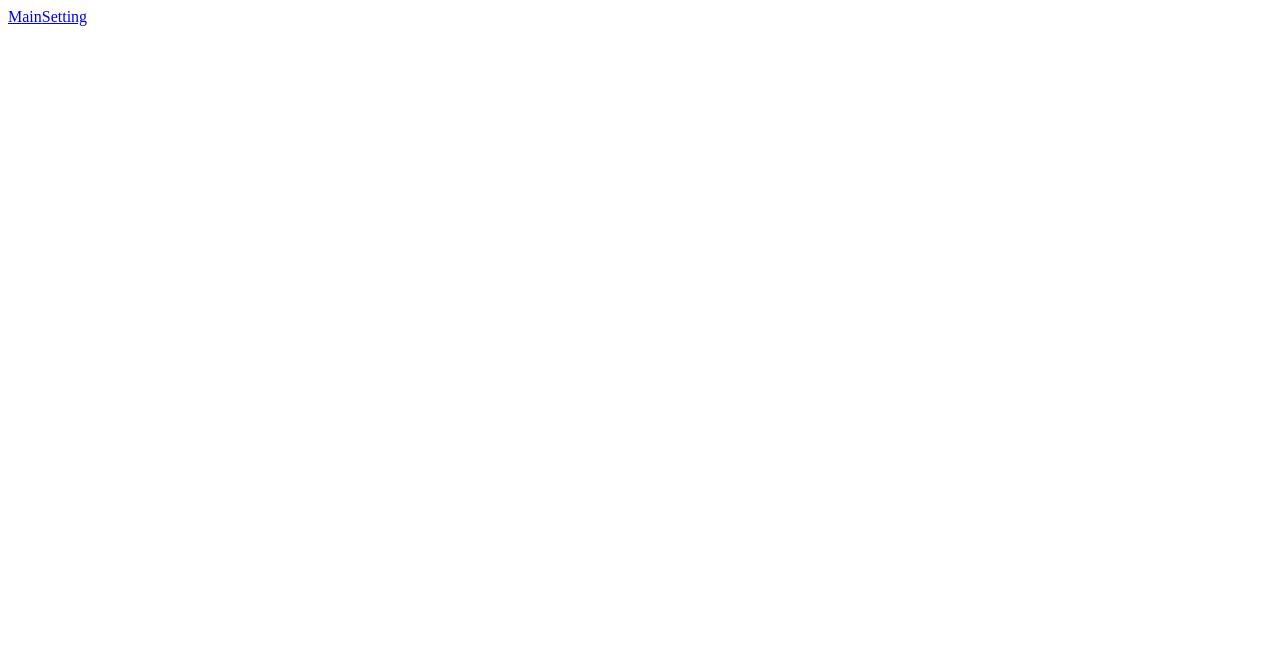
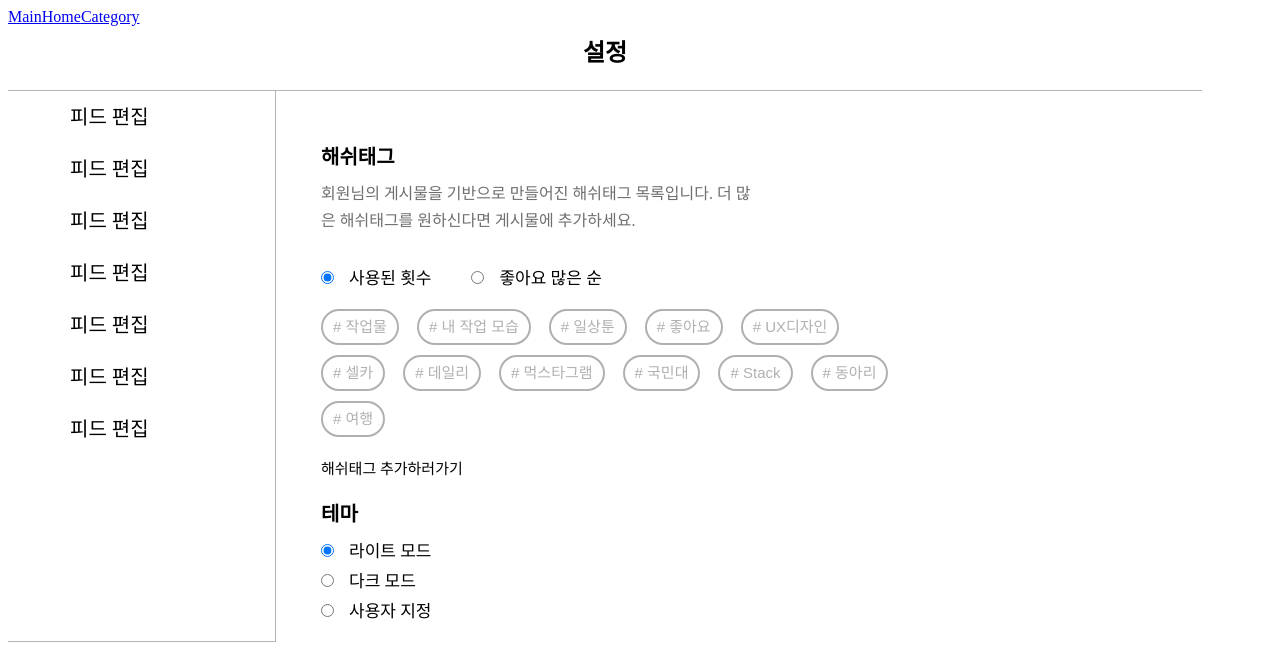
Before and after one commit to KMU-WINK/instagram-client, a React app: page /setting/category in a window 1280 px wide. Before the commit this address had no page. Shown: the top 658 px of the page. Built offline with nearby package versions, Linux system fonts and the light colour scheme.

Commit message:
setting page update

```diff
--- a/src/App.tsx
+++ b/src/App.tsx
@@ -1,10 +1,9 @@
 import React from "react";
-import Button from "./components/common/Button";
-import Input from "./components/common/Input";
-import SettingsWrapper from "./components/Settings/SettingsWrapper";
-import Main from "./components/Main";
-import { BrowserRouter, Routes, Route, Link } from "react-router-dom";
-import SettingsModal from "./components/Settings/SettingsModal";
+import { BrowserRouter, Link, Route, Routes } from "react-router-dom";
+
+import HomeView from "./pages/HomeView";
+import MainView from "./pages/MainView";
+import CategoryView from "./pages/setting/CategoryView";
 
 export default function App() {
 	return (
@@ -16,11 +15,13 @@ export default function App() {
 		<BrowserRouter>
 			<nav>
 				<Link to="/">Main</Link>
-				<Link to="/settings">Setting</Link>
+				<Link to="/home">Home</Link>
+				<Link to="/setting/category">Category</Link>
 			</nav>
 			<Routes>
-				<Route path="/" element={<Main />} />
-				<Route path="/settings" element={<SettingsModal />} />
+				<Route path="/" element={<MainView />} />
+				<Route path="/home" element={<HomeView />} />
+				<Route path="/setting/category" element={<CategoryView />} />
 			</Routes>
 		</BrowserRouter>
 	);
--- a/src/components/Settings/EditFeed.tsx
+++ /dev/null
@@ -1,85 +0,0 @@
-import { Radio, RadioGroup } from "@mui/material";
-import { FormControl, FormControlLabel, FormLabel } from "@mui/material";
-import Chip from "@mui/material/Chip";
-import Stack from "@mui/material/Stack";
-import React, { useState } from "react";
-
-export default function EditFeed() {
-	const [tag, setTag] = useState([
-		"작업물",
-		"내 작업 모습",
-		"일상툰",
-		"좋아요",
-		"UX디자인",
-		"셀카",
-		"데일리",
-		"먹스타그램",
-		"국민대",
-		"Stack",
-		"동아리",
-		"여행",
-	]);
-
-	const handleClick = () => {
-		console.log("click");
-	};
-	return (
-		<>
-			<div className="editfeed-top">
-				<h3>해쉬태그</h3>
-				<div>
-					<h6 style={{ marginBottom: "5px", marginTop: "5px", color: "gray" }}>
-						회원님의 게시물을 기반으로 만들어진 해쉬태그 목록입니다
-					</h6>
-					<h6 style={{ marginBottom: "5px", marginTop: "5px", color: "gray" }}>
-						더 많은 해쉬태그를 원하신다면 게시물에 추가하세요
-					</h6>
-				</div>
-			</div>
-			<FormControl component="fieldset">
-				<RadioGroup row aria-label="counting" name="row-radio-buttons-group">
-					<FormControlLabel
-						value="count-use"
-						control={<Radio />}
-						label={<span style={{ fontSize: "14px" }}>사용된 횟수</span>}
-					/>
-					<FormControlLabel
-						value="count-like"
-						control={<Radio />}
-						label={<span style={{ fontSize: "14px" }}>좋아요 많은 순</span>}
-					/>
-				</RadioGroup>
-			</FormControl>
-			<Stack direction="row" spacing={1}>
-				<div className="tag" style={{ width: "500px" }}>
-					{tag.map((item) => (
-						<Chip label={"# " + item} variant={"outlined"} sx={{ margin: "5px" }} onClick={handleClick} />
-					))}
-				</div>
-			</Stack>
-			<div style={{ fontSize: "15px", marginTop: "10px", marginBottom: "20px" }}>해쉬태그 추가하러 가기</div>
-			<div className="theme-box">
-				<FormControl component="fieldset">
-					<FormLabel component="legend">테마</FormLabel>
-					<RadioGroup aria-label="mode" defaultValue="female" name="radio-buttons-group">
-						<FormControlLabel
-							value="mode-light"
-							control={<Radio />}
-							label={<span style={{ fontSize: "14px" }}>라이트 모드</span>}
-						/>
-						<FormControlLabel
-							value="mode-dark"
-							control={<Radio />}
-							label={<span style={{ fontSize: "14px" }}>다크 모드</span>}
-						/>
-						<FormControlLabel
-							value="mode-custom"
-							control={<Radio />}
-							label={<span style={{ fontSize: "14px" }}>사용자 지정</span>}
-						/>
-					</RadioGroup>
-				</FormControl>
-			</div>
-		</>
-	);
-}
--- /dev/null
+++ b/src/components/settings/Categories.tsx
@@ -0,0 +1,28 @@
+import React from "react";
+import styled from "styled-components";
+
+import Category from "./Category";
+
+const CategoriesContainer = styled.ul`
+	list-style: none;
+	margin: 0;
+	padding: 0;
+	border: 0;
+	vertical-align: baseline;
+	width: 267px;
+`;
+export default function Categories() {
+	return (
+		<>
+			<CategoriesContainer>
+				<Category></Category>
+				<Category></Category>
+				<Category></Category>
+				<Category></Category>
+				<Category></Category>
+				<Category></Category>
+				<Category></Category>
+			</CategoriesContainer>
+		</>
+	);
+}
--- /dev/null
+++ b/src/components/settings/Category.tsx
@@ -0,0 +1,39 @@
+import React from "react";
+import styled from "styled-components";
+
+const CategoryContainer = styled.li`
+	margin: 0;
+	margin-left: 30px;
+	padding: 0;
+	border: 0;
+`;
+
+const CategoryLink = styled.a`
+	border-left: 2px solid transparent;
+	display: block;
+	font-size: 16px;
+	height: inherit;
+	line-height: 20px;
+	padding: 16px 16px 16px 30px;
+	color: black;
+	font-size: 20px;
+	&:visited,
+	&:link,
+	&:hover {
+		text-decoration: none;
+		outline: none;
+	}
+	&:hover {
+		background-color: lightgray;
+	}
+`;
+
+export default function Category() {
+	return (
+		<>
+			<CategoryContainer>
+				<CategoryLink href="#">피드 편집</CategoryLink>
+			</CategoryContainer>
+		</>
+	);
+}
--- /dev/null
+++ b/src/components/settings/EditFeed.tsx
@@ -0,0 +1,172 @@
+import React, { useState } from "react";
+import styled from "styled-components";
+
+const Container = styled.div`
+  margin-left: 45px;
+  margin-top: 30px;
+`;
+const Header = styled.h6`
+  margin-top: 20px;
+  font-size: 20px;
+  margin-bottom: 10px;
+`;
+
+const HashTagContainer = styled.div`
+`;
+
+const HashTagHeaderContent = styled.div`
+  color: #6F6F6F;
+  width: 432px;
+  line-height: 1.7;
+`;
+
+const HashTagBody = styled.div`
+`;
+const Item = styled.div`
+  display: inline-block;
+  align-items: center;
+  margin-right: 40px;
+  margin-top: 30px;
+`;
+
+const RadioBtn = styled.input.attrs({ type: "radio" })`
+  margin-left: 0;
+  margin-right: 15px;
+`;
+
+const RadioLabel = styled.label`
+	font-size: 17px;
+`;
+
+const HashTagBtnContainer = styled.div`
+  margin-top: 20px;
+  display: flex;
+  flex-wrap: wrap;
+  width: 600px;
+`;
+
+const HashTagBtn = styled.button`
+  background: none;
+  color: #B0B0B0;
+  font-size: 15px;
+  line-height: 2.0;
+  margin-right: 18px;
+  margin-bottom: 10px;
+  padding-left: 10px;
+  padding-right: 10px;
+  border-radius: 20px;
+  border: 2px solid #B0B0B0;
+`;
+
+const AddHashTag = styled.a`
+  display: block;
+  font-weight: 540;
+  font-size: 15px;
+  margin-top: 10px;
+  &:visited,
+  &:link,
+  &:hover {
+    text-decoration: none;
+    outline: none;
+	color: black;
+  }
+`;
+
+const ThemeContainer = styled.div`
+`;
+
+const ThemeItem = styled.div`
+	margin-bottom: 5px;
+
+`;
+
+export default function EditFeed() {
+	const [radioTag, setRadioTag] = useState("optionA");
+	const [tagSeleted, setTagSelected] = useState(false);
+	const [radioTheme, setRadioTheme] = useState("light");
+
+	const [tag, setTag] = useState([
+		"작업물",
+		"내 작업 모습",
+		"일상툰",
+		"좋아요",
+		"UX디자인",
+		"셀카",
+		"데일리",
+		"먹스타그램",
+		"국민대",
+		"Stack",
+		"동아리",
+		"여행"
+	]);
+
+	const handleRadioTagChange = (event: any) => {
+		const value = event.target.value;
+		setRadioTag(value);
+	};
+
+	const handleRadioThemeChange = (event: any) => {
+		const value = event.target.value;
+		setRadioTheme(value);
+	};
+
+	const handleBtnChange = (event: any) => {
+		setTagSelected(!tagSeleted);
+		const value = event.target;
+		if (tagSeleted) {
+			value.style.borderColor = "#009BDE";
+			value.style.color = "#000000";
+		} else {
+			value.style.borderColor = "#B0B0B0";
+			value.style.color = "#B0B0B0";
+		}
+
+	};
+	return (
+		<>
+			<Container>
+				<HashTagContainer>
+					<Header>해쉬태그</Header>
+					<HashTagHeaderContent>
+						회원님의 게시물을 기반으로 만들어진 해쉬태그 목록입니다. 더 많은 해쉬태그를 원하신다면 게시물에
+						추가하세요.
+					</HashTagHeaderContent>
+					<HashTagBody>
+						<Item>
+							<RadioBtn value={"optionA"} checked={radioTag === "optionA"}
+											 onChange={event => handleRadioTagChange(event)}></RadioBtn>
+							<RadioLabel>사용된 횟수</RadioLabel>
+						</Item>
+						<Item>
+							<RadioBtn value={"optionB"} checked={radioTag === "optionB"}
+											 onChange={event => handleRadioTagChange(event)}></RadioBtn>
+							<RadioLabel>좋아요 많은 순</RadioLabel>
+						</Item>
+						<HashTagBtnContainer>
+							{tag.map((item) => (<HashTagBtn onClick={handleBtnChange}>{"# " + item}</HashTagBtn>))}
+						</HashTagBtnContainer>
+						<AddHashTag href="#">해쉬태그 추가하러가기</AddHashTag>
+					</HashTagBody>
+				</HashTagContainer>
+				<ThemeContainer>
+					<Header>테마</Header>
+					<ThemeItem>
+						<RadioBtn value={"light"} checked={radioTheme === "light"}
+								  onChange={event => handleRadioThemeChange(event)}></RadioBtn>
+						<RadioLabel>라이트 모드</RadioLabel>
+					</ThemeItem>
+					<ThemeItem>
+						<RadioBtn value={"dark"} checked={radioTheme === "dark"}
+								  onChange={event => handleRadioThemeChange(event)}></RadioBtn>
+						<RadioLabel>다크 모드</RadioLabel>
+					</ThemeItem>
+					<ThemeItem>
+						<RadioBtn value={"custom"} checked={radioTheme === "custom"}
+								  onChange={event => handleRadioThemeChange(event)}></RadioBtn>
+						<RadioLabel>사용자 지정</RadioLabel>
+					</ThemeItem>
+				</ThemeContainer>
+			</Container>
+		</>
+	);
+}
--- /dev/null
+++ b/src/components/settings/EditProfile.tsx
@@ -0,0 +1,6 @@
+import React, { useState } from "react";
+import styled from "styled-components";
+
+export default function EditProfile() {
+	return <>EditProfile</>;
+}
--- /dev/null
+++ b/src/pages/setting/CategoryView.tsx
@@ -0,0 +1,51 @@
+import React, { useState } from "react";
+import styled from "styled-components";
+import Categories from "../../components/settings/Categories";
+import EditFeed from "../../components/settings/EditFeed";
+import EditProfile from "../../components/settings/EditProfile";
+
+const SettingsModal = styled.div`
+  position: fixed;
+  width: 1194px;
+  height: 800px;
+`;
+
+const ModalHeader = styled.div`
+  width: 100%;
+  height: 64px;
+  border-bottom: 1px solid #b4b4b4;
+  text-align: center;
+  font-size: 24px;
+  font-weight: bold;
+  line-height: 55px;
+`;
+
+const ModalBody = styled.div`
+  display: flex;
+`;
+
+const SettingsNav = styled.nav`
+  width: 267px;
+  height: 550px;
+  border-right: 1px solid #b4b4b4;
+  border-bottom: 1px solid #b4b4b4;
+`;
+
+
+export default function CategoryView() {
+	return (
+		<>
+			<SettingsModal>
+				<ModalHeader>설정</ModalHeader>
+				<ModalBody>
+					<SettingsNav>
+						<Categories></Categories>
+					</SettingsNav>
+					<EditFeed></EditFeed>
+				</ModalBody>
+
+			</SettingsModal>
+
+		</>
+	);
+};
```
Also changed, not shown: src/views/setting/CategoryView.tsx (deleted, +0 -7 lines), src/components/settings/SettingsModal.tsx (renamed from src/components/Settings/SettingsModal.tsx), src/components/settings/SettingsWrapper.tsx (renamed from src/components/Settings/SettingsWrapper.tsx), src/pages/HomeView.tsx (renamed from src/views/HomeView.tsx), src/pages/MainView.tsx (renamed from src/views/MainView.tsx).
